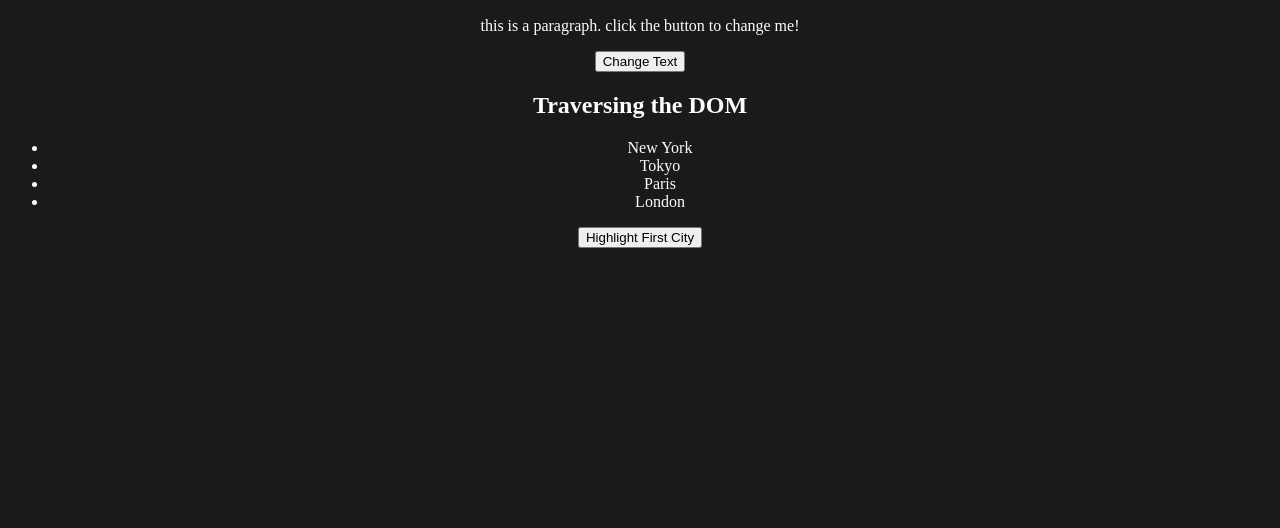
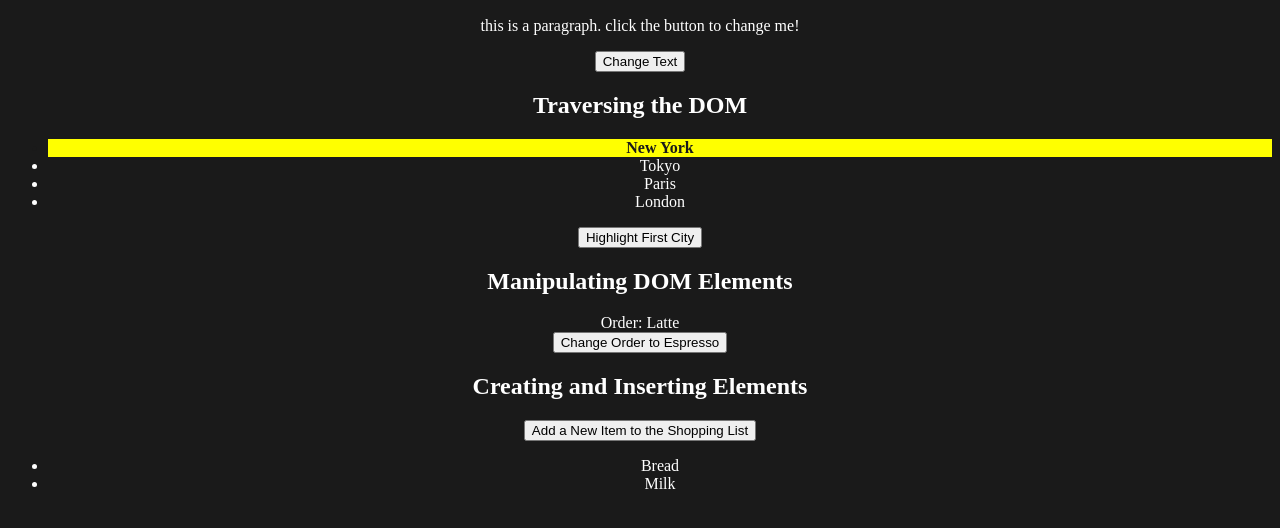
Before and after one commit to ArYn27/htmlcss, a plain HTML site: page JS/DOM/dom.html in a window 1280 px wide. Both pictures are taken after a click on the button "Highlight First City". Shown: the part 110-638 px from the top of the page. Drawn offline with Linux system fonts and the light colour scheme.

Commit message:
modified:   JS/DOM/dom.html 	modified:   JS/DOM/script.js

```diff
--- a/JS/DOM/dom.html
+++ b/JS/DOM/dom.html
@@ -32,12 +32,27 @@
     <section id="example-2">
       <h2>Traversing the DOM</h2>
       <ul id="citiesList">
-        <li class=''>New York</li>
+        <li class='chai'>New York</li>
         <li>Tokyo</li>
         <li>Paris</li>
         <li>London</li>
       </ul>
       <button id="highlightFirstCity">Highlight First City</button>
+    </section>
+
+    <section id="example-3">
+      <h2>Manipulating DOM Elements</h2>
+      <div id="coffeeOrder">Order: <span id="coffeeType">Latte</span></div>
+      <button id="changeOrder">Change Order to Espresso</button>
+    </section>
+
+    <section id="example-4">
+      <h2>Creating and Inserting Elements</h2>
+      <button id="addNewItem">Add a New Item to the Shopping List</button>
+      <ul id="shoppingList">
+        <li>Bread</li>
+        <li>Milk</li>
+      </ul>
     </section>
 
     <script src="./script.js"></script>
--- a/JS/DOM/script.js
+++ b/JS/DOM/script.js
@@ -31,8 +31,26 @@ document
     //example 2
 
     document.getElementById('highlightFirstCity')
-    .addEventListener('cllick' , function(){
+    .addEventListener('click' , function(){
         let citiesList = document.getElementById("citiesList")
-        console.log(citiesList.firstElementChild);
+        citiesList.firstElementChild.classList.add('highlight')
 
     })
+
+    //example 3
+
+    document.getElementById("changeOrder").addEventListener('click' , function () {
+        let coffeeType = document.getElementById("coffeeType")
+        coffeeType.textContent = "Espresso"
+        coffeeType.style.backgroundColor = "brown"
+        coffeeType.style.padding = "5px"
+    })
+
+    //example 4
+
+    document.getElementById("addNewItem").addEventListener('click' , function(){
+        let newItem = document.createElement('li')
+        newItem.textContent = "Eggs"
+
+        document.getElementById("shoppingList").appendChild(newItem)
+    })
```
